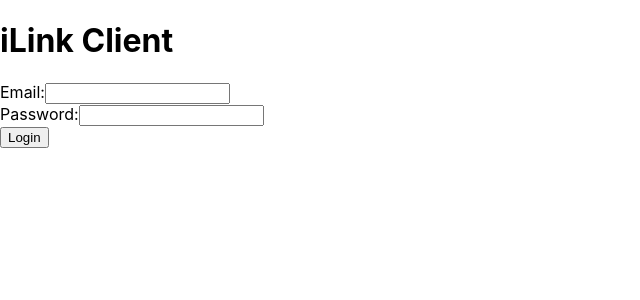
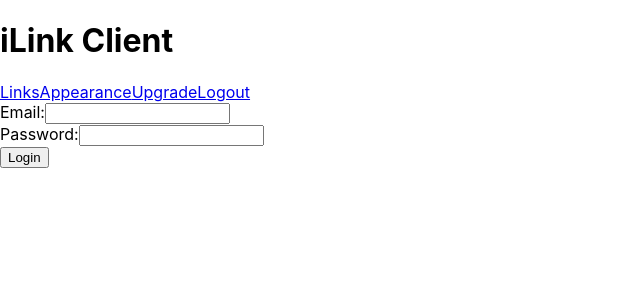
Before and after one commit to teamilink/client, a React (Create React App) app: page /login in a window 1280 px wide. Shown: the top 300 px of the page, without its empty margins (0-640 px from the left). Built offline with nearby package versions, Linux system fonts and the light colour scheme.

Commit message:
create the structure for navbar

```diff
--- a/src/App.js
+++ b/src/App.js
@@ -1,10 +1,13 @@
 import React from 'react'
 import Login from './components/Login'
+import Navbar from './components/Navbar'
 
 const App = () => {
+
   return (
     <>
       <h1>iLink Client</h1>
+      <Navbar />
       <Login />
     </>
   );
--- a/src/components/Login.js
+++ b/src/components/Login.js
@@ -1,9 +1,27 @@
+import { useState } from "react"
 
 const Login = () => {
+
+    const initialFormData = {
+        user: "",
+        password: ""
+    }
+
+    const [formData, setUser] = useState(initialFormData)
 
     const handleSubmit = (e) => {
         e.preventDefault ()
         console.log("clicked")
+        console.log(formData)
+        setUser(initialFormData)
+    }
+
+    const handleUserData = (e) => {
+
+        setUser({
+            ...formData,
+            [e.target.id]: e.target.value
+        })
     }
 
     return (
@@ -11,11 +29,11 @@ const Login = () => {
            <form onSubmit={handleSubmit}>
                 <div>
                     <label>Email:</label>
-                    <input type="text" name="user" id="user" />
+                    <input type="text" name="user" id="user" value = {formData.user} onChange={handleUserData}/>
                 </div>
                 <div>
                     <label>Password:</label>
-                    <input type="password" name="password" id="password" />
+                    <input type="password" name="password" id="password" value = {formData.password} onChange={handleUserData} />
                 </div>
                 <input type="submit" value="Login" />
            </form>
--- /dev/null
+++ b/src/components/Navbar.js
@@ -0,0 +1,12 @@
+const Navbar = () => {
+    return (
+        <nav>
+            <a href="/">Links</a>
+            <a href="/">Appearance</a>
+            <a href="/">Upgrade</a>
+            <a href="/">Logout</a>
+        </nav>
+    )
+}
+
+export default Navbar
```
